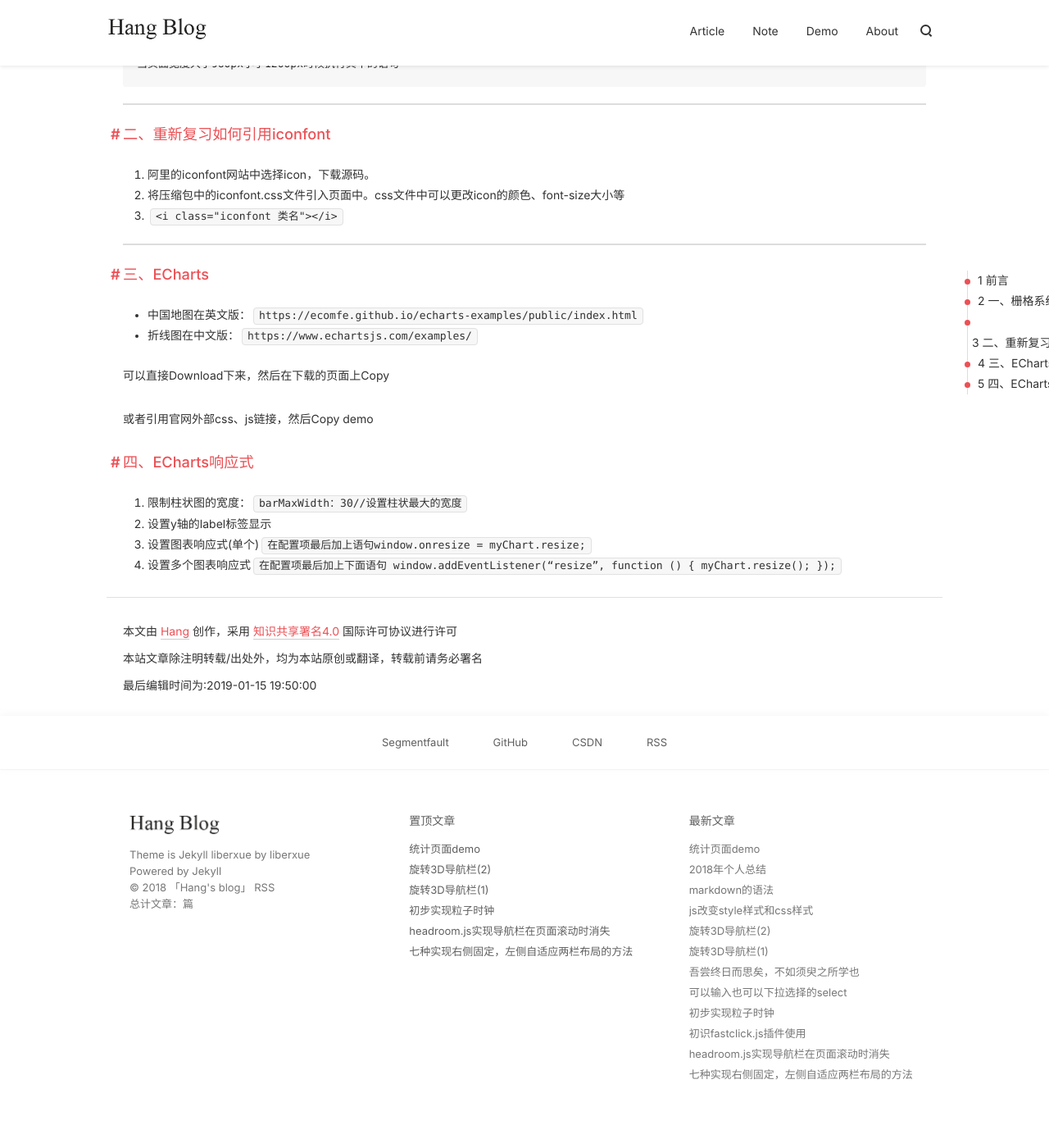
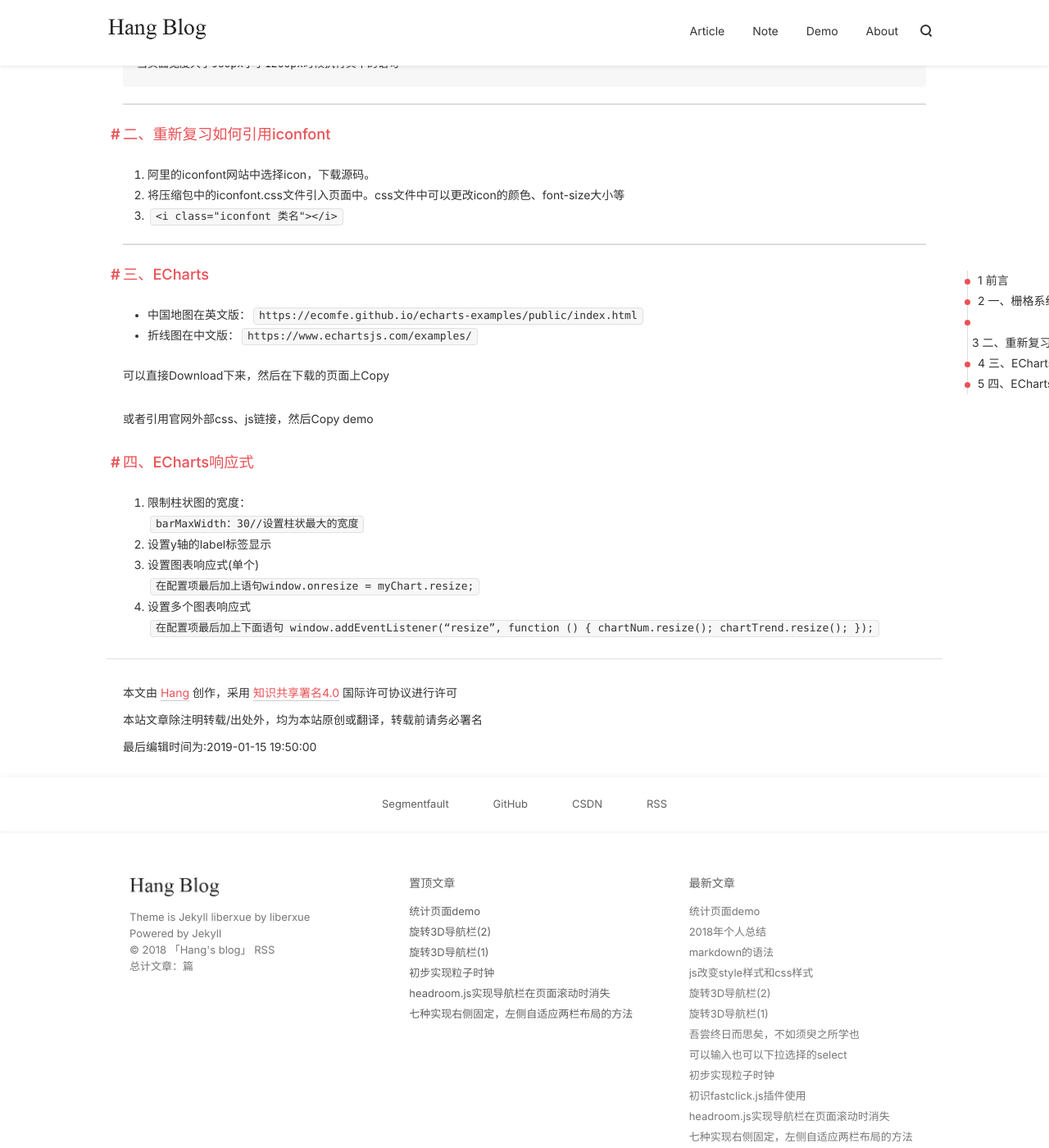
Before and after one commit to RunCoderHang/RunCoderHang.github.io, a Jekyll site: the page built from _posts/案例/2019-01-15-geekschain-statistics.md, in a window 1280 px wide and 1400 px high, scrolled down 1946 px. Shown: the whole window at 82% size. Built offline with Jekyll 4.4.1, drawn with Linux system fonts in a browser that asks for light colours; nearby versions of some CDN libraries; comment, search, counter and statistics services are not loaded; before the commit the page ends 3270 px from its top, so only the background shows below that.

Commit message:
文字不可选中css删除

````diff
--- a/_posts/案例/2019-01-15-geekschain-statistics.md
+++ b/_posts/案例/2019-01-15-geekschain-statistics.md
@@ -115,7 +115,10 @@
 
 ## 四、ECharts响应式
 
-1. 限制柱状图的宽度：```barMaxWidth：30//设置柱状最大的宽度```
+1. 限制柱状图的宽度：
+```barMaxWidth：30//设置柱状最大的宽度```
 2. 设置y轴的label标签显示
-3. 设置图表响应式(单个)```在配置项最后加上语句window.onresize = myChart.resize;```
-4. 设置多个图表响应式```在配置项最后加上下面语句 window.addEventListener(“resize”, function () { myChart.resize(); });```
+3. 设置图表响应式(单个)
+```在配置项最后加上语句window.onresize = myChart.resize;```
+4. 设置多个图表响应式
+```在配置项最后加上下面语句 window.addEventListener(“resize”, function () { chartNum.resize(); chartTrend.resize(); });```
--- a/style/style-liberxue.css
+++ b/style/style-liberxue.css
@@ -8,7 +8,7 @@
 html{overflow-x:hidden;-ms-text-size-adjust:100%;-webkit-text-size-adjust:100%;}
 ::-moz-selection{color:#fff;background-color:#eb5055;}
 ::selection{color:#fff;background-color:#eb5055;}
-body{font-family:-apple-system,SF UI Text,Arial,PingFang SC,Hiragino Sans GB,Microsoft YaHei,WenQuanYi Micro Hei,sans-serif;font-size:14px;line-height:1.8;margin:0 auto;color:#313131;text-rendering:geometricPrecision;-webkit-font-smoothing:antialiased;-webkit-user-select: none;-ms-user-select: none;-moz-user-select: none;-khtml-user-select: none;user-select: none;-moz-osx-font-smoothing:grayscale;}
+body{font-family:-apple-system,SF UI Text,Arial,PingFang SC,Hiragino Sans GB,Microsoft YaHei,WenQuanYi Micro Hei,sans-serif;font-size:14px;line-height:1.8;margin:0 auto;color:#313131;text-rendering:geometricPrecision;-webkit-font-smoothing:antialiased;user-select: none;-moz-osx-font-smoothing:grayscale;}
 body>*:first-child{margin-top:0!important;}
 body>*:last-child{margin-bottom:0!important;}
 p,blockquote,ul,ol,dl,table,pre{margin:20px 0;vertical-align:baseline;}
````
